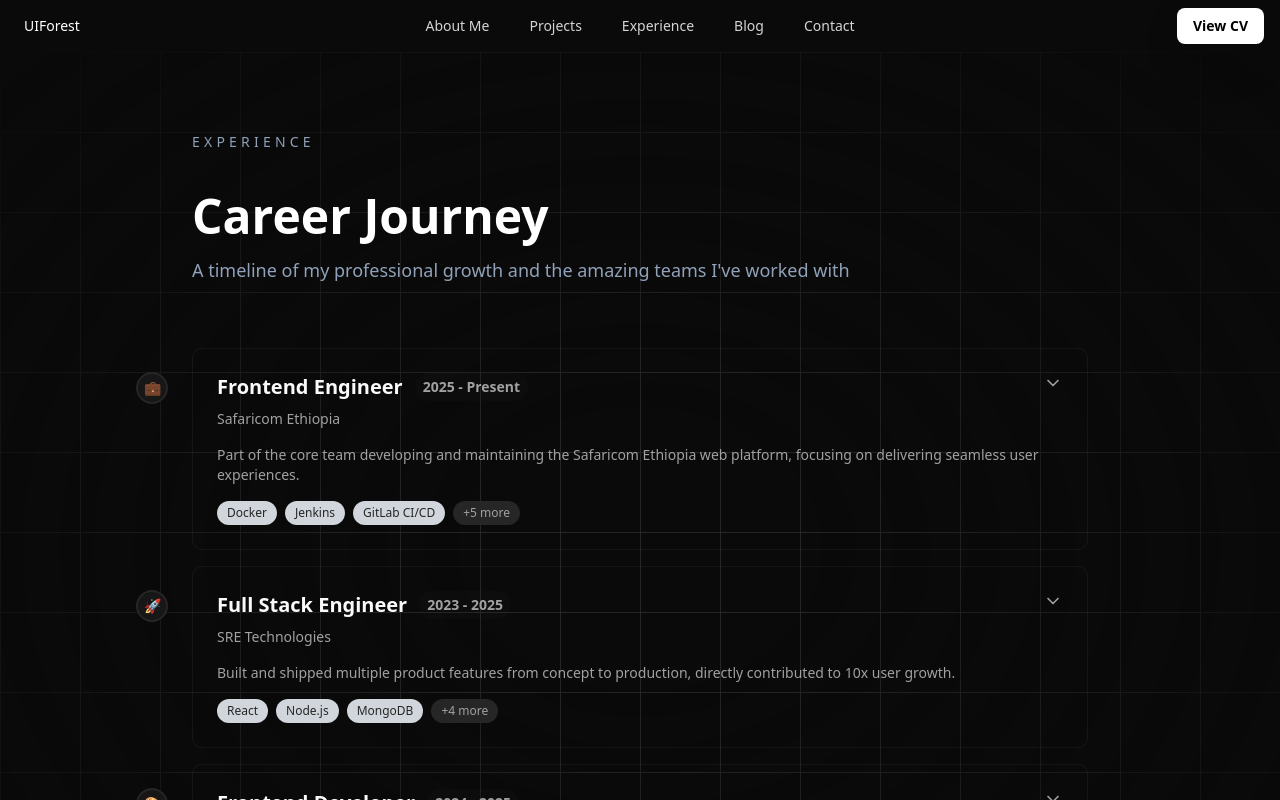
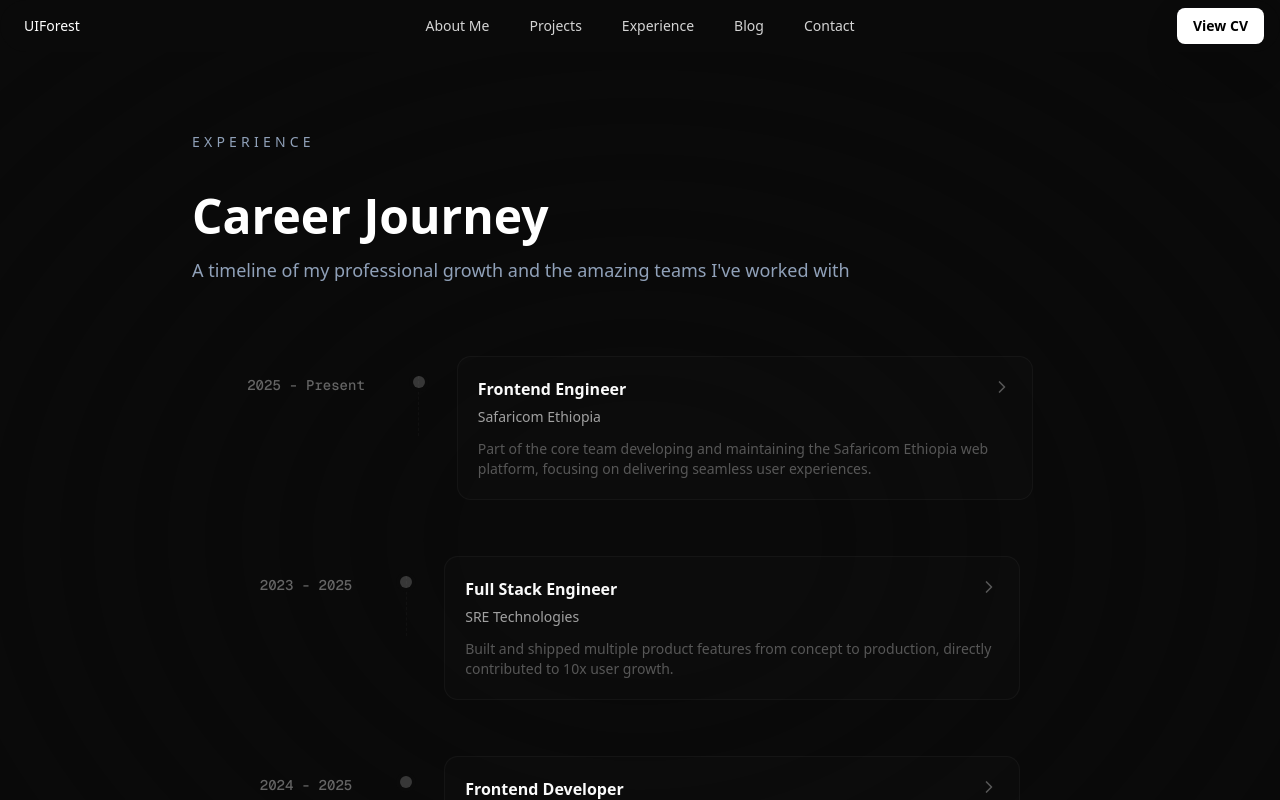
Before and after one commit to ake144/portfolio, a Next.js app: page /experience in a window 1280 px wide. Shown: the top 800 px of the page. Built offline with nearby package versions, Linux system fonts and the light colour scheme.

Commit message:
Refactor Experience and ExperienceCard components for improved structure and readability

```diff
--- a/app/experience/page.tsx
+++ b/app/experience/page.tsx
@@ -5,13 +5,13 @@ const Experience = () => {
       return (
             <section className="relative min-h-screen overflow-hidden bg-neutral-950 text-slate-100">
                   {/* Grid pattern background */}
-                  <div
+                  {/* <div
                         className={cn(
                               "absolute inset-0 z-0",
                               "[background-size:80px_80px]",
                               "[background-image:linear-gradient(to_right,#262626_1px,transparent_1px),linear-gradient(to_bottom,#262626_1px,transparent_1px)]"
                         )}
-                  />
+                  /> */}
 
                   {/* Radial gradient overlay for fade effect */}
                   <div className="pointer-events-none absolute inset-0 bg-neutral-950 [mask-image:radial-gradient(ellipse_at_center,transparent_20%,black)]" />
--- a/components/exprience/experience-card.tsx
+++ b/components/exprience/experience-card.tsx
@@ -1,6 +1,8 @@
 "use client"
 
-import { ChevronDown } from "lucide-react"
+import React from "react"
+import { ChevronRight, Calendar } from "lucide-react"
+import { cn } from "@/lib/utils"
 
 interface Experience {
   id: number
@@ -18,77 +20,99 @@ interface ExperienceCardProps {
   experience: Experience
   isExpanded: boolean
   onToggle: () => void
-  isFirst: boolean
   isLast: boolean
 }
 
-export function ExperienceCard({ experience, isExpanded, onToggle, isFirst, isLast }: ExperienceCardProps) {
+export function ExperienceCard({ experience, isExpanded, onToggle, isLast }: ExperienceCardProps) {
   return (
-    <div className="relative group ">
-      {/* Vertical connecting line */}
-      <div className="absolute -left-10 top-16 bottom-0 w-0.5 " />
-
-      {/* Timeline dot */}
-      <div className="absolute -left-14 top-6 w-8 h-8 rounded-full bg-card border-2 border-accent flex items-center justify-center text-sm font-bold text-accent group-hover:scale-125 transition-transform duration-300">
-        {experience.icon}
-      </div>
-
-      {/* Card */}
-      <div
-        onClick={onToggle}
-        className="cursor-pointer  hover:bg-card border border-border/50 hover:border-accent/50 rounded-lg p-6 transition-all duration-300 hover:shadow-lg hover:shadow-accent/20"
-      >
-        {/* Header */}
-        <div className="flex items-start justify-between mb-4">
-          <div className="flex-1">
-            <div className="flex items-center gap-3 mb-2">
-              <h3 className="text-xl font-bold text-foreground">{experience.role}</h3>
-              <span className="text-sm text-muted-foreground px-2 py-1 bg-accent/10  rounded-full font-semibold">
+    <div className="flex md:grid-cols-[1fr_auto_1fr] gap-4 md:gap-8 justify-center items-start">
+      {/* Date Column - Left Side */}
+      <div className="hidden md:block text-right pt-6 pr-4">
+        <span className="text-sm font-medium text-muted-foreground/60 font-mono">
           {experience.period}
         </span>
       </div>
+
+      {/* Timeline Column - Center */}
+      <div className="relative flex flex-col items-center h-full">
+        {/* Dot */}
+        <div className={cn(
+            "w-3 h-3 rounded-full z-10 mt-7 ring-4 ring-background transition-all duration-300",
+            isExpanded ? "bg-blue-500 scale-110" : "bg-muted-foreground/30 group-hover:bg-blue-500/50"
+        )} />
+
+        {/* Vertical Line */}
+        {!isLast && (
+          <div className="absolute top-7 bottom-[-3rem] w-px border-l border-dashed border-border/30" />
+        )}
+      </div>
+
+      {/* Content Column - Right Side */}
+      <div className="pb-12 pt-2 group w-full max-w-xl">
+        {/* Mobile Date */}
+        <div className="md:hidden mb-2 flex items-center gap-2 text-muted-foreground">
+            <Calendar className="w-3 h-3" />
+            <span className="text-xs font-mono">{experience.period}</span>
+        </div>
+
+        <div
+          onClick={onToggle}
+          className={cn(
+            "cursor-pointer relative overflow-hidden rounded-xl border border-border/40 bg-card/20 p-5 transition-all duration-300",
+            "hover:bg-card/40 hover:border-blue-500/30 hover:shadow-lg hover:shadow-blue-500/5",
+            isExpanded && "bg-card/40 border-blue-500/30 ring-1 ring-blue-500/20"
+          )}
+        >
+          <div className="flex items-start justify-between gap-4">
+            <div className="space-y-1.5">
+              <h3 className="text-base font-semibold text-foreground flex items-center gap-2">
+                {experience.role}
+              </h3>
               <p className="text-sm text-muted-foreground">{experience.company}</p>
             </div>
-          <ChevronDown
-            className={`w-5 h-5 text-muted-foreground transition-transform duration-300 ${
-              isExpanded ? "rotate-180" : ""
-            }`}
+            <ChevronRight
+              className={cn(
+                "w-5 h-5 text-muted-foreground/50 transition-transform duration-300",
+                isExpanded && "rotate-90 text-blue-500"
+              )}
             />
           </div>
 
-        {/* Description */}
-        <p className="text-sm text-muted-foreground mb-4 line-clamp-2">{experience.description}</p>
+          <div className={cn(
+              "grid transition-all duration-300 ease-in-out",
+              isExpanded ? "grid-rows-[1fr] opacity-100 mt-4" : "grid-rows-[0fr] opacity-0"
+          )}>
+            <div className="overflow-hidden">
+                <p className="text-sm text-muted-foreground/80 leading-relaxed mb-6">
+                    {experience.description}
+                </p>
 
-        {/* Expandable content */}
-        {isExpanded && (
-          <div className="space-y-4 pt-4 border-t border-border/50">
-            {/* <p className="text-sm text-foreground">{experience.description}</p> */}
-
+                <div className="space-y-5">
                     {/* Highlights */}
                     <div>
-              <h4 className="text-xs font-semibold uppercase tracking-widest text-muted-foreground mb-2">
+                        <h4 className="text-[10px] font-bold uppercase tracking-widest text-muted-foreground/50 mb-3">
                             Key Achievements
                         </h4>
-              <ul className="space-y-1">
+                        <ul className="space-y-2.5">
                             {experience.highlights.map((highlight, idx) => (
-                  <li key={idx} className="text-sm text-muted-foreground flex items-center gap-2">
-                    <span className="w-1 h-1 rounded-full bg-accent" />
+                                <li key={idx} className="text-sm text-muted-foreground/80 flex items-start gap-2.5">
+                                    <span className="w-1 h-1 rounded-full bg-blue-500 mt-2 shrink-0" />
                                     {highlight}
                                 </li>
                             ))}
                         </ul>
                     </div>
 
-            {/* Tech stack */}
+                    {/* Tech Stack */}
                     <div>
-              <h4 className="text-xs font-semibold uppercase tracking-widest text-muted-foreground mb-2">
+                        <h4 className="text-[10px] font-bold uppercase tracking-widest text-muted-foreground/50 mb-3">
                             Technologies
                         </h4>
-              <div className="flex flex-wrap gap-2">
+                        <div className="flex flex-wrap gap-1.5">
                             {experience.tags.map((tag) => (
                                 <span
                                     key={tag}
-                    className="text-xs px-2.5 py-1 bg-accent/10 text-gray-100 rounded-full font-medium hover:bg-accent transition-colors"
+                                    className="text-[11px] px-2 py-0.5 bg-blue-500/5 text-blue-400/80 border border-blue-500/10 rounded-md font-medium"
                                 >
                                     {tag}
                                 </span>
@@ -96,23 +120,16 @@ export function ExperienceCard({ experience, isExpanded, onToggle, isFirst, isLa
                         </div>
                     </div>
                 </div>
-        )}
+            </div>
+          </div>
 
-        {/* Tags preview */}
+          {/* Preview Text when collapsed */}
           {!isExpanded && (
-          <div className="flex flex-wrap gap-2">
-            {experience.tags.slice(0, 3).map((tag) => (
-              <span key={tag} className="text-xs px-2.5 py-1 bg-gray-300 text-accent rounded-full font-medium">
-                {tag}
-              </span>
-            ))}
-            {experience.tags.length > 3 && (
-              <span className="text-xs px-2.5 py-1 bg-muted text-muted-foreground rounded-full">
-                +{experience.tags.length - 3} more
-              </span>
+             <p className="mt-3 text-sm text-muted-foreground/50 line-clamp-2">
+                {experience.description}
+             </p>
           )}
         </div>
-        )}
       </div>
     </div>
   )
--- a/components/exprience/showCase.tsx
+++ b/components/exprience/showCase.tsx
@@ -62,14 +62,13 @@ export function ExperienceShowcase() {
         </div>
 
         {/* Timeline */}
-        <div className="space-y-4">
+        <div className="">
           {experiences.map((exp, index) => (
             <ExperienceCard
               key={exp.id}
               experience={exp}
               isExpanded={expandedId === exp.id}
               onToggle={() => setExpandedId(expandedId === exp.id ? null : exp.id)}
-              isFirst={index === 0}
               isLast={index === experiences.length - 1}
             />
           ))}
--- a/components/footer.tsx
+++ b/components/footer.tsx
@@ -4,19 +4,19 @@ import { TextHoverEffect } from "@/components/ui/text-hover-effect";
 const FooterPage = () => {
     return (
         <footer className="relative bg-neutral-950 text-slate-100 overflow-hidden">
-                       <div
+                       {/* <div
                 className={cn(
                     "absolute inset-0 z-0",
                     "[background-size:80px_80px]",
                     "[background-image:linear-gradient(to_right,#262626_1px,transparent_1px),linear-gradient(to_bottom,#262626_1px,transparent_1px)]"
                 )}
-            />
+            /> */}
 
 
             <div className="pointer-events-none absolute inset-0 bg-neutral-950 [mask-image:radial-gradient(ellipse_at_center,transparent_30%,black)]" />
 
             <div className="relative z-10 max-w-6xl mx-auto px-4 sm:px-6 lg:px-8 py-16 sm:py-24">
-                <div className="h-[15rem] sm:h-[20rem] flex items-center justify-center">
+                <div className="h-[15rem] sm:h-80 flex items-center justify-center">
                     <TextHoverEffect text="UIForest" />
                 </div>
 
```
Lines whose indentation alone changed are shown as unchanged.
